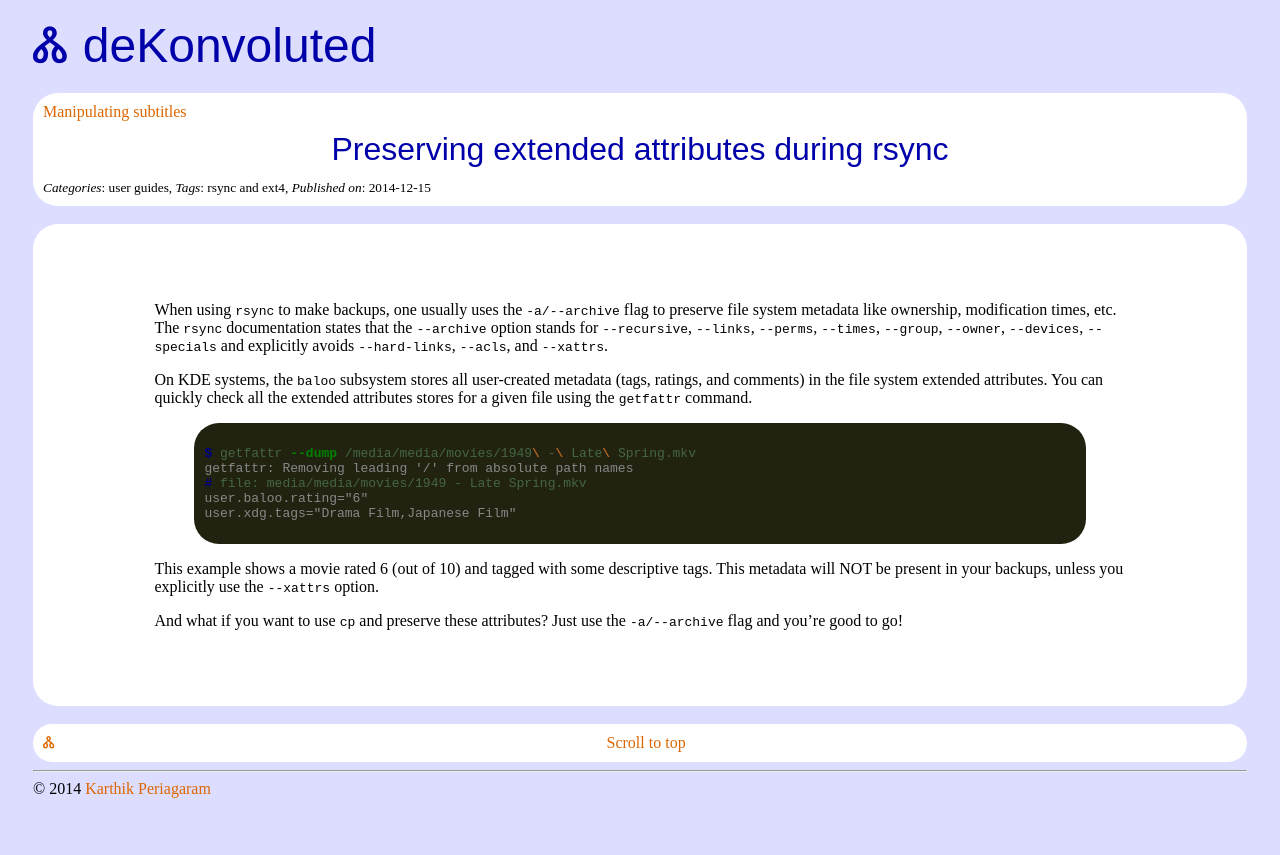
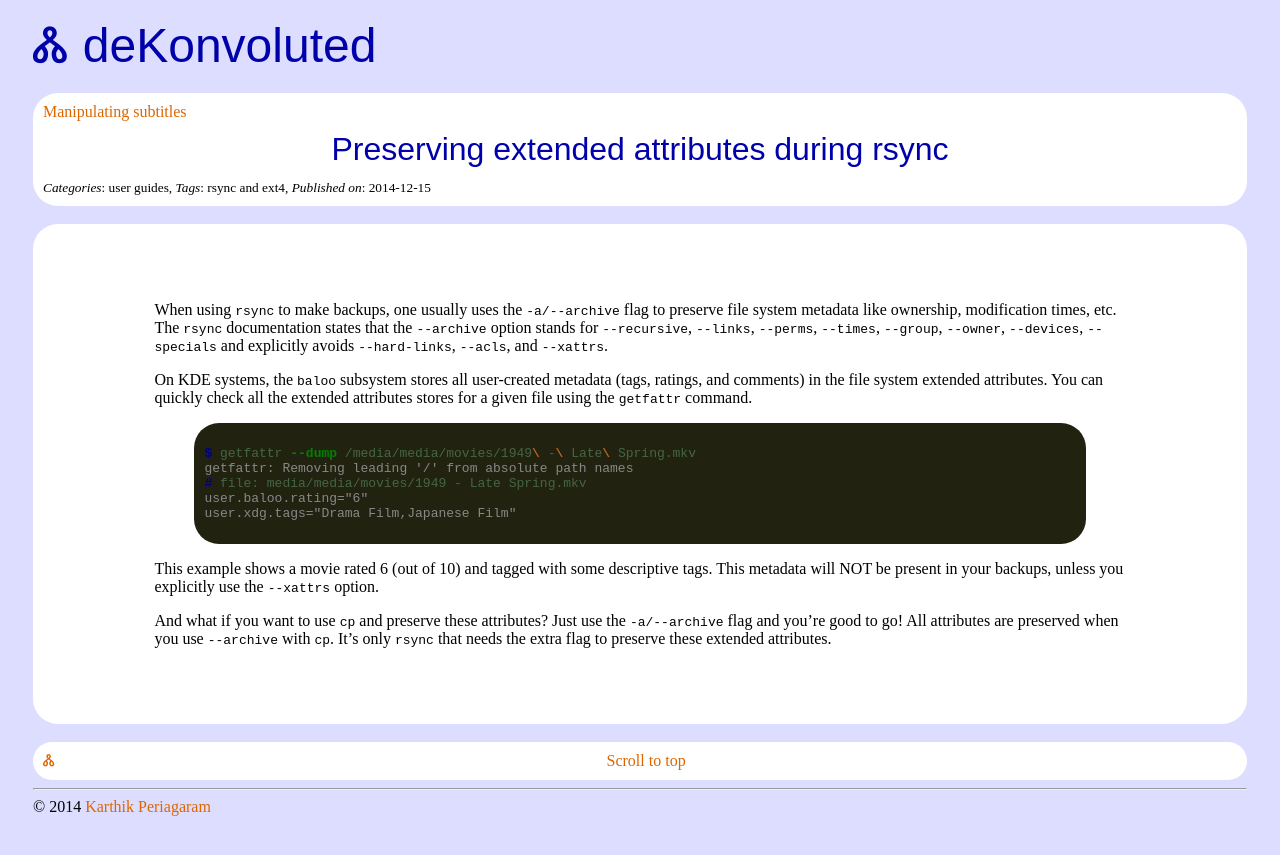
Before and after one commit to dekonvoluted/dekonvoluted.github.io, a Jekyll site: the page built from _posts/2014-12-15-preserving-extended-attributes-during-rsync.md, in a window 1280 px wide. Shown: the top 855 px of the page. Built offline with Jekyll 4.4.1, drawn with Linux system fonts in a browser that asks for light colours.

Commit message:
Clarification

```diff
--- a/_posts/2014-12-15-preserving-extended-attributes-during-rsync.md
+++ b/_posts/2014-12-15-preserving-extended-attributes-during-rsync.md
@@ -25,3 +25,5 @@ This metadata will NOT be present in your backups, unless you explicitly use the
 
 And what if you want to use `cp` and preserve these attributes?
 Just use the `-a/--archive` flag and you're good to go!
+All attributes are preserved when you use `--archive` with `cp`.
+It's only `rsync` that needs the extra flag to preserve these extended attributes.
```
